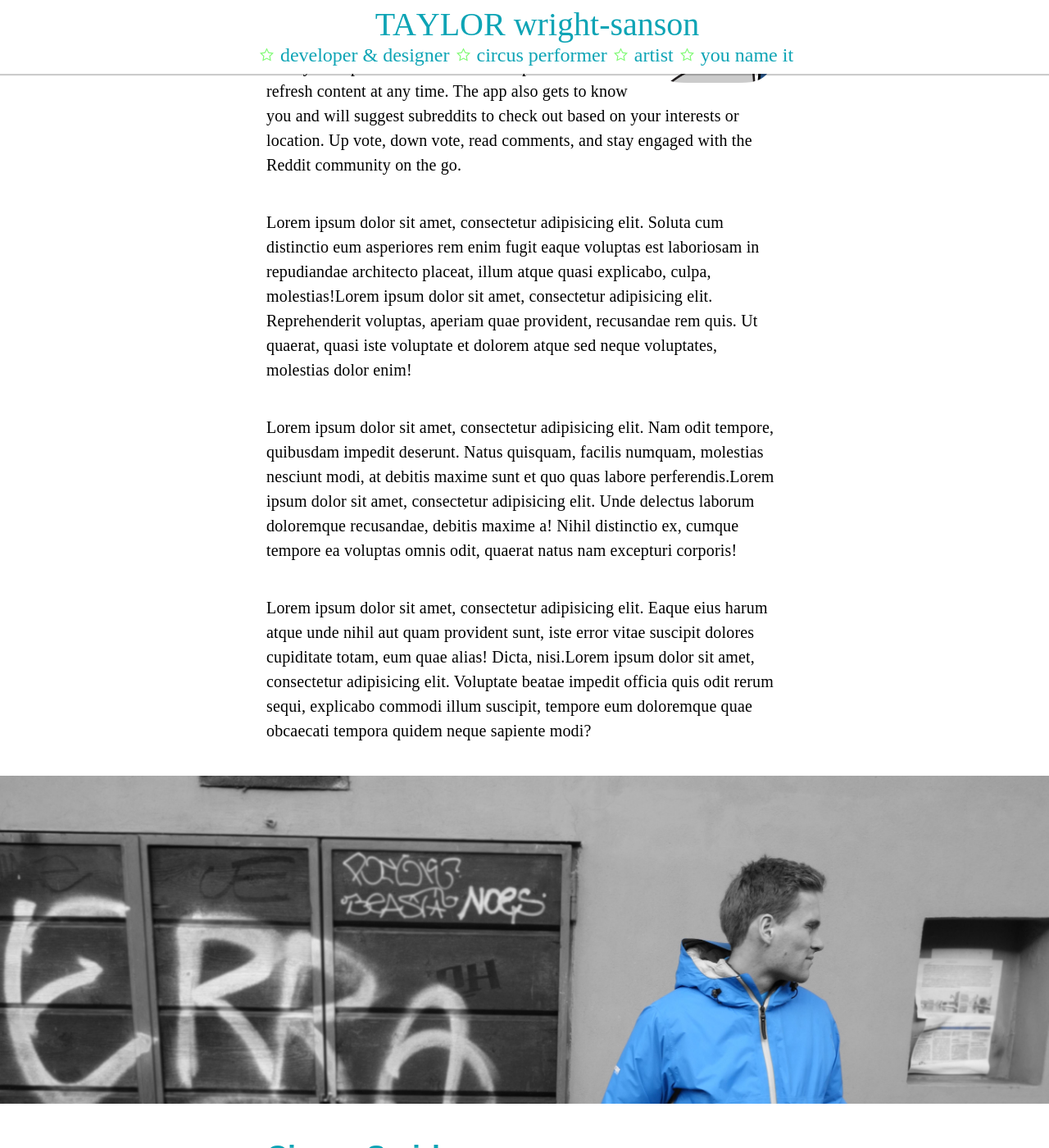
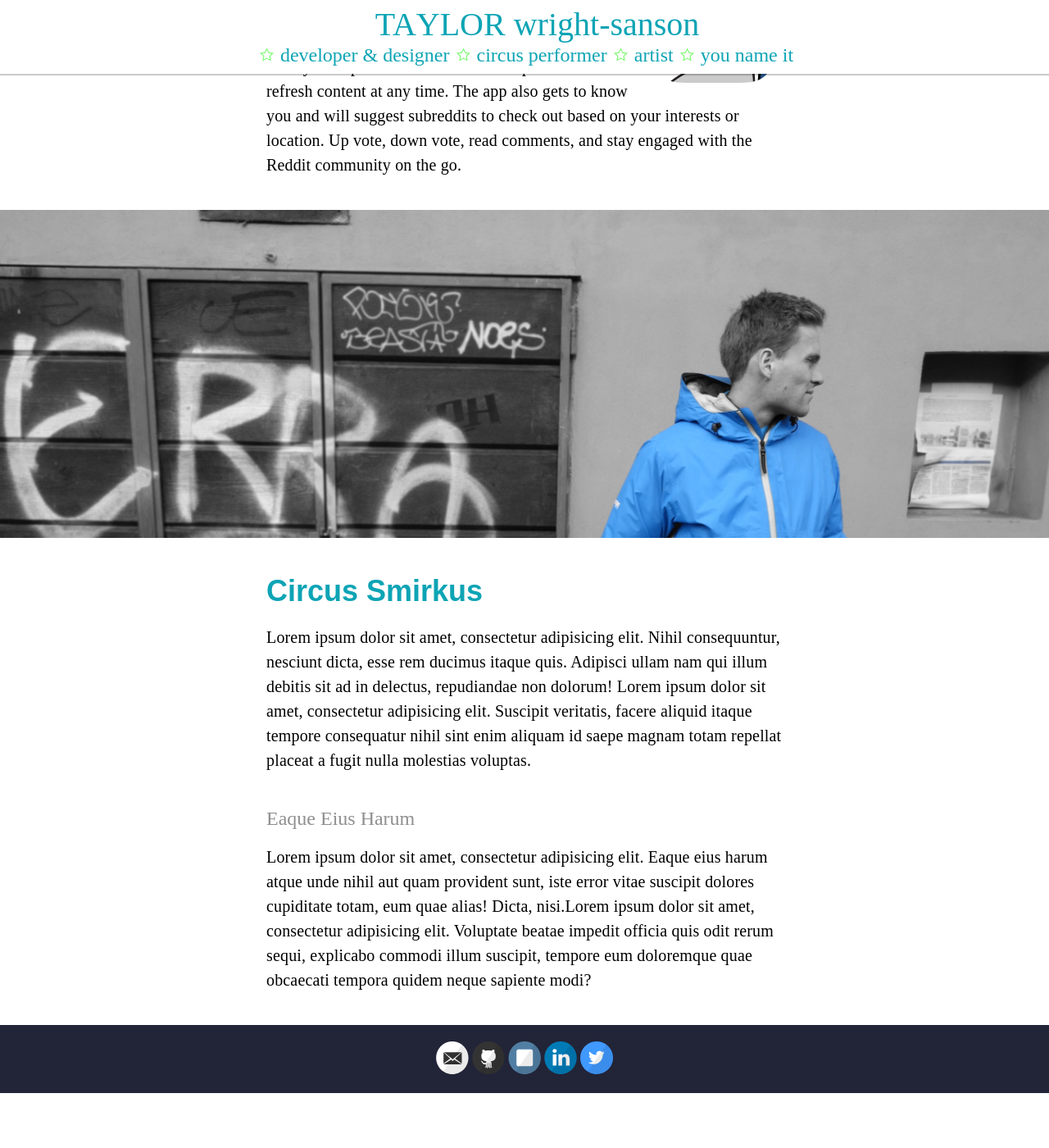
Before and after one commit to Xeaza/xeaza.github.io, a Jekyll site: the page built from developer+designer.html, in a window 1280 px wide and 1400 px high, scrolled down 499 px. Shown: the whole window at 82% size. Built offline with Jekyll 4.4.1, drawn with Linux system fonts in a browser that asks for light colours; after the commit the page ends 1832 px from its top, so only the background shows below that.

Commit message:
removed lorim

```diff
--- a/developer+designer.html
+++ b/developer+designer.html
@@ -14,9 +14,7 @@ permalink: /developer+designer/
 			<h1>Reddit Digest</h1>
 			<img class="rightImage" src="{{ site.baseurl }}/images/redditDigest.png" alt="Reddit Digest App Icon">
 	        <p>Alien Digest is a fun way to get your fix of reddit. A clean interface delivers daily digests of top content from your top subreddits at 8am and 6pm. You can refresh content at any time. The app also gets to know you and will suggest subreddits to check out based on your interests or location. Up vote, down vote, read comments, and stay engaged with the Reddit community on the go.</p>
-	        <p>Lorem ipsum dolor sit amet, consectetur adipisicing elit. Soluta cum distinctio eum asperiores rem enim fugit eaque voluptas est laboriosam in repudiandae architecto placeat, illum atque quasi explicabo, culpa, molestias!Lorem ipsum dolor sit amet, consectetur adipisicing elit. Reprehenderit voluptas, aperiam quae provident, recusandae rem quis. Ut quaerat, quasi iste voluptate et dolorem atque sed neque voluptates, molestias dolor enim!</p>
-	        <p>Lorem ipsum dolor sit amet, consectetur adipisicing elit. Nam odit tempore, quibusdam impedit deserunt. Natus quisquam, facilis numquam, molestias nesciunt modi, at debitis maxime sunt et quo quas labore perferendis.Lorem ipsum dolor sit amet, consectetur adipisicing elit. Unde delectus laborum doloremque recusandae, debitis maxime a! Nihil distinctio ex, cumque tempore ea voluptas omnis odit, quaerat natus nam excepturi corporis!</p>
-	        <p>Lorem ipsum dolor sit amet, consectetur adipisicing elit. Eaque eius harum atque unde nihil aut quam provident sunt, iste error vitae suscipit dolores cupiditate totam, eum quae alias! Dicta, nisi.Lorem ipsum dolor sit amet, consectetur adipisicing elit. Voluptate beatae impedit officia quis odit rerum sequi, explicabo commodi illum suscipit, tempore eum doloremque quae obcaecati tempora quidem neque sapiente modi?</p>
+
 		</div>
 	</section>
 
```
